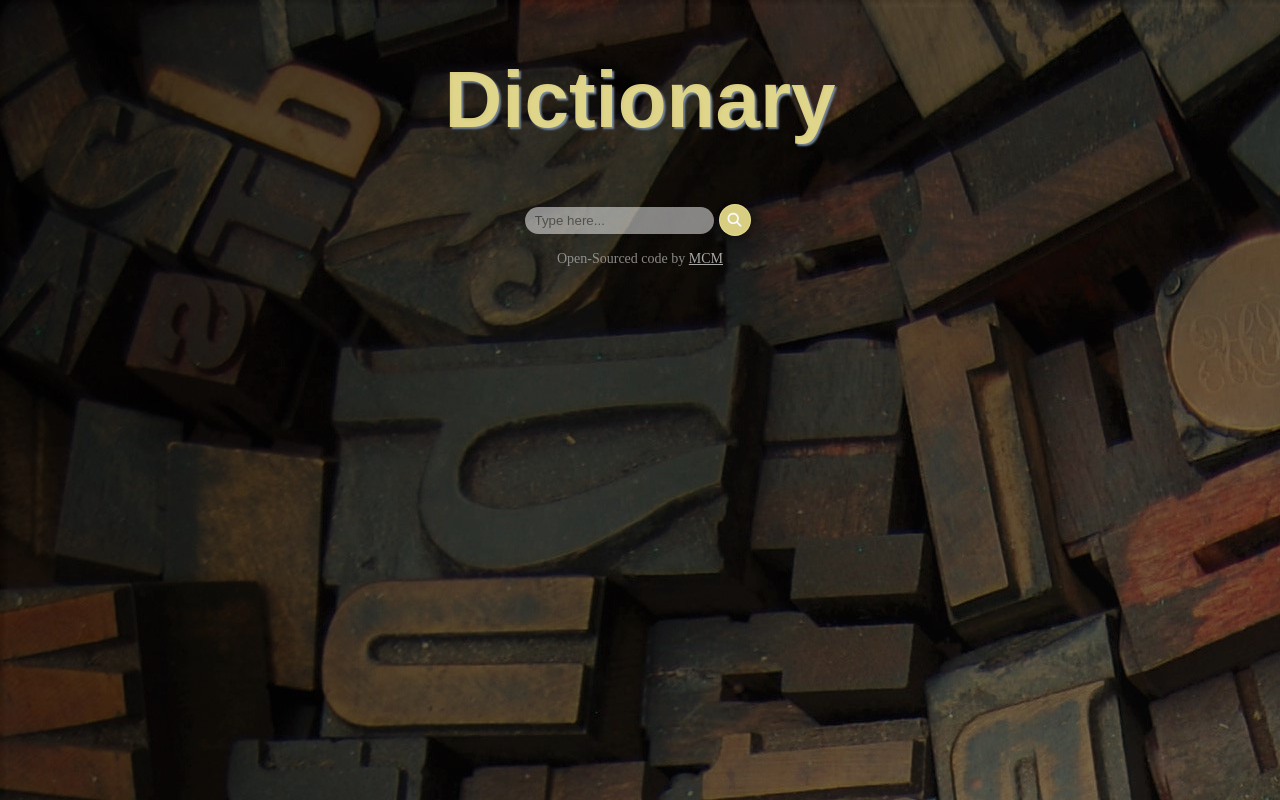
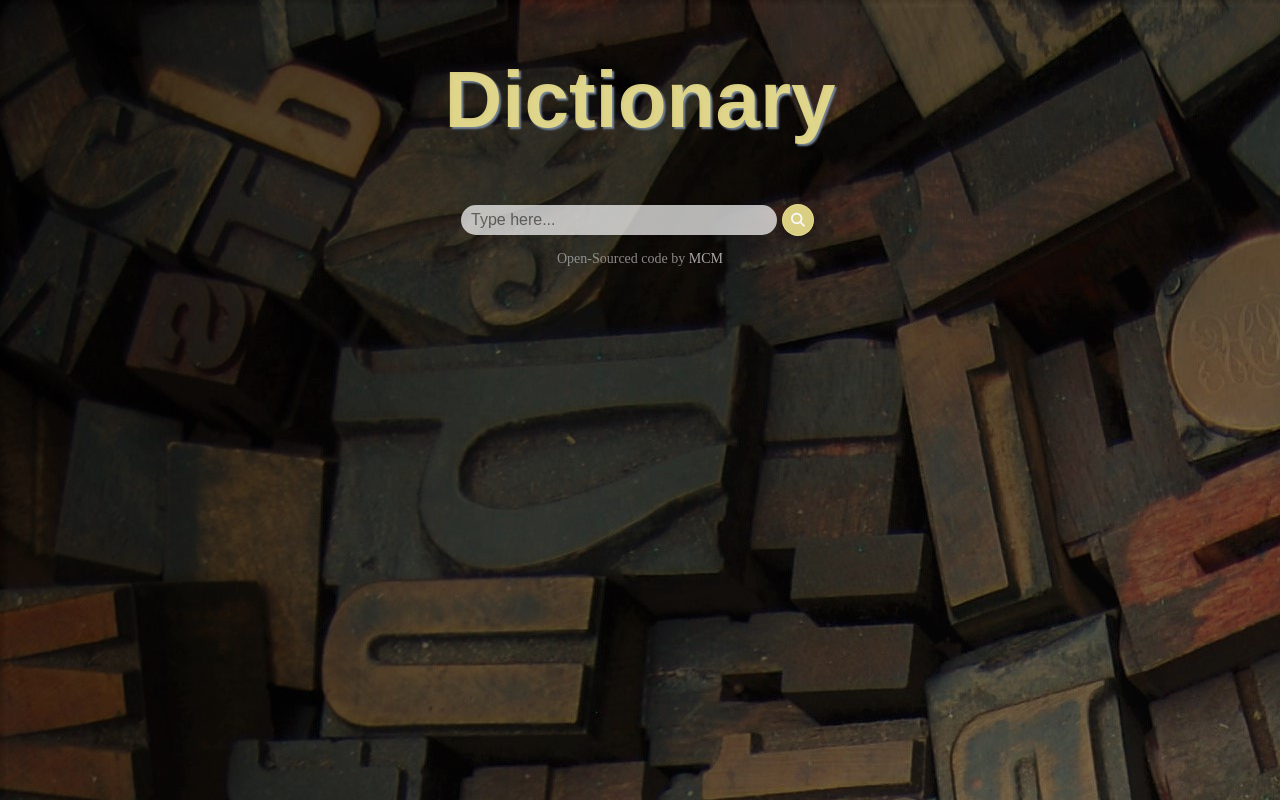
Before and after one commit to mcmfeat/react-dictionary-app, a React (Create React App) app: page / in a window 1280 px wide. Built offline with nearby package versions, Linux system fonts and the light colour scheme; a web font is replaced by a local one.

Commit message:
Some CSS improved

```diff
--- a/src/Form.css
+++ b/src/Form.css
@@ -3,10 +3,12 @@ form {
 }
 
 input {
+  width: 25%;
+    font-size: 16px;
   border-radius: 25px;
   border: #f8f9fa;
-  line-height: 25px;
-  opacity: 0.5;
+  line-height: 28px;
+  opacity: 0.7;
   padding-left: 10px;
 }
 
--- a/src/Meaning.css
+++ b/src/Meaning.css
@@ -9,6 +9,17 @@ h6 {
   text-shadow: 2px 2px 2px rgba(167, 167, 167, 0.534);
 }
 
+ul {
+  margin: 10px;
+  padding-left: 10px;
+}
+
+li {
+  display: inline-block;
+  padding-right: 10px;
+  line-height: 1;
+}
+
 @media (max-width: 576px) {
   h6 {
     font-size: 16px;
--- a/src/Meaning.js
+++ b/src/Meaning.js
@@ -5,20 +5,18 @@ import "./Meaning.css";
 export default function Meaning(props) {
   return (
     <div className="Meaning">
-      <h6>{props.meaning.partOfSpeech}</h6>
+
+        <h6>{props.meaning.partOfSpeech}</h6>
 
       {props.meaning.definitions.map(function (definition, index) {
         return (
           <div key={index}>
 
-              <strong>Definition:</strong>
               {definition.definition}
-              <br />
-              <strong>Example:</strong>
+
               <em> {definition.example}</em>
-              <br />
+
               <Synonyms synonyms={definition.synonyms} />
-
 
           </div>
         );
--- /dev/null
+++ b/src/Phonetic.css
@@ -0,0 +1,13 @@
+.Phonetic {
+  text-align: center;
+  font-size: 18px;
+}
+
+a {
+  color: rgba(168, 168, 168, 0.8);
+  text-decoration: none;
+}
+
+a:hover {
+  color: rgba(230, 219, 138, 0.938);
+}
--- a/src/Phonetic.js
+++ b/src/Phonetic.js
@@ -1,13 +1,18 @@
 import React from "react";
 
+import "./Phonetic.css";
+
 export default function Phonetic(props) {
+
   return (
     <div className="Phonetic">
-      <a href={props.phonetic.audio} target="_blank" rel="phonetic">
-        Listen
-      </a>
-      <br />
-
+      <div className="row">
+        <div className="col">
+          <a href={props.phonetic.audio} rel="phonetic" target="_blank">
+            <i class="fa-solid fa-volume-high"></i>
+          </a>
+        </div>
+      </div>
       {props.phonetic.text}
     </div>
   );
--- a/src/Result.css
+++ b/src/Result.css
@@ -9,15 +9,17 @@ h4 {
 .Result p {
   margin: 0 auto;
   display: block;
-  padding: 10px;
+  padding: 16px;
   color: black;
   font-size: 20px;
   text-align: left;
   font-family: "Segoe UI", Tahoma, Geneva, Verdana, sans-serif;
   text-shadow: none;
   background-color: rgba(255, 255, 255, 0.507);
+  border-radius: 16px;
   max-width: 80%;
 }
+
 
 @media (max-width: 576px) {
   h4 {
--- a/src/Result.js
+++ b/src/Result.js
@@ -5,23 +5,29 @@ import Phonetic from "./Phonetic";
 import "./Result.css";
 
 export default function Result(props) {
+  console.log(props);
   if (props.result) {
     return (
       <div className="Result">
         <h4>{props.result.word}</h4>
 
         {props.result.meanings.map(function (phonetic, index) {
-            return ( <div key={index}> <Phonetic phonetic={phonetic} /> </div> ); })}
+          return (
+            <div key={index}>
+              <Phonetic phonetic={phonetic} />
+            </div>
+          );
+        })}
 
-        <p>
         {props.result.meanings.map(function (meaning, index) {
           return (
             <div key={index}>
+              <p>
                 <Meaning meaning={meaning} />
+              </p>
             </div>
           );
         })}
-        </p>
       </div>
     );
   } else {
--- a/src/Synonyms.js
+++ b/src/Synonyms.js
@@ -1,4 +1,6 @@
 import React from "react";
+
+import "./Meaning.css";
 
 export default function Synonyms(props) {
   if (props.synonyms) {
```
Lines whose indentation alone changed are shown as unchanged.
